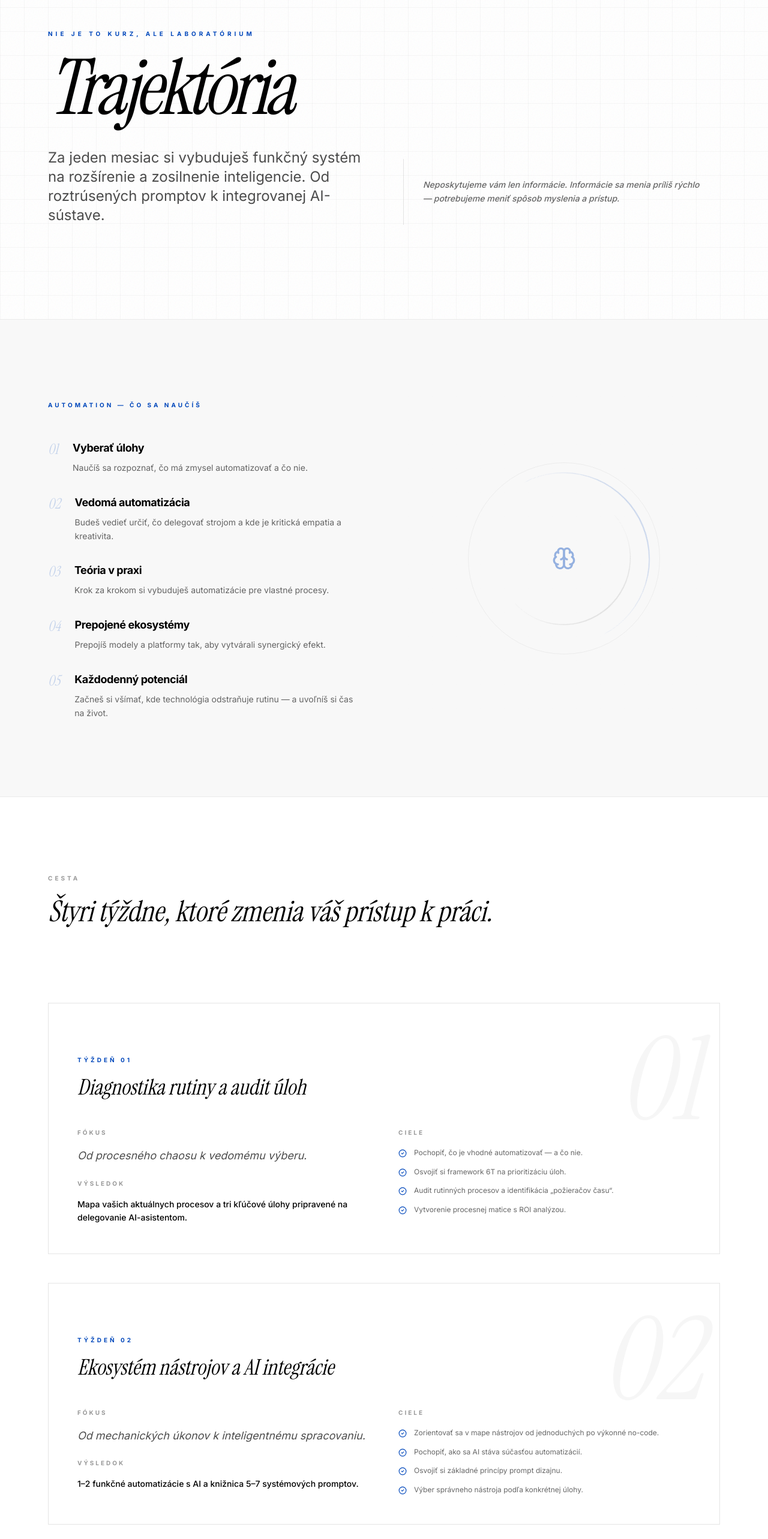
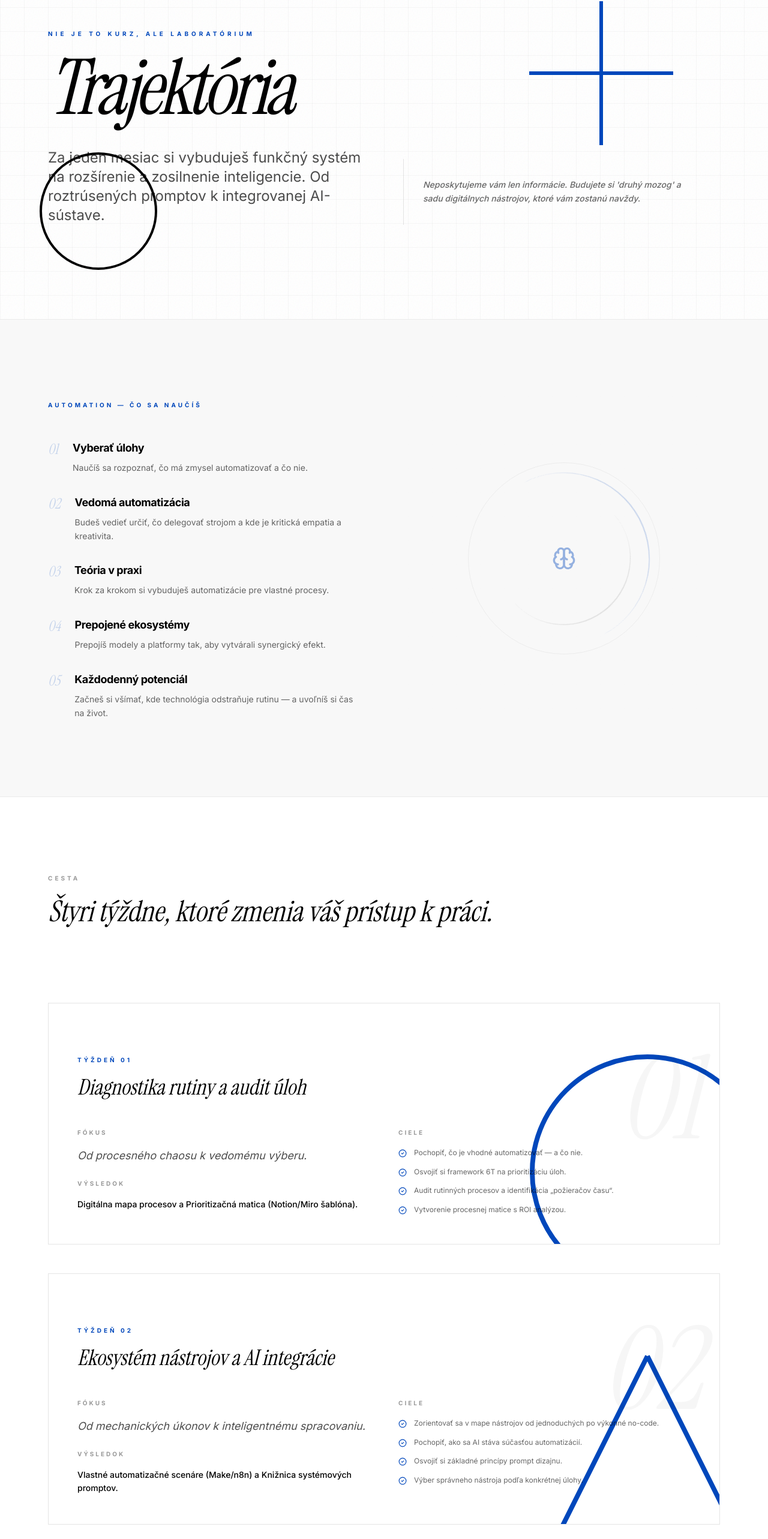
Before and after one commit to princeofwellness/researchlab, a Next.js app: page /journey in a window 1280 px wide. Shown: the part 172-2738 px from the top of the page at 60% size. Built offline with nearby package versions, Linux system fonts and the light colour scheme.

Commit message:
Add geometric visuals and emphasize digital toolkit in Journey

```diff
--- a/src/app/journey/page.tsx
+++ b/src/app/journey/page.tsx
@@ -20,6 +20,7 @@ import {
 import Link from "next/link"
 import { TopNav } from "@/components/navigation/top-nav"
 import { cn } from "@/lib/utils"
+import { GeoCircle, GeoTriangle, GeoSquare, GeoHexagon, GeoCross } from "@/components/visuals/geometric-shapes"
 
 // --- Components ---
 
@@ -51,7 +52,17 @@ function Section({ children, className, id }: { children: React.ReactNode, class
     )
 }
 
-function WeekCard({ number, title, focus, result, details, lang }: any) {
+function WeekCard({ number, title, focus, result, details, lang, index }: any) {
+    const renderShape = (idx: number) => {
+        switch (idx) {
+            case 0: return <GeoCircle className="text-[#0047BB] opacity-[0.03] group-hover:opacity-[0.08] transition-opacity" size={400} />
+            case 1: return <GeoTriangle className="text-[#0047BB] opacity-[0.03] group-hover:opacity-[0.08] transition-opacity" size={400} />
+            case 2: return <GeoSquare className="text-[#0047BB] opacity-[0.03] group-hover:opacity-[0.08] transition-opacity" size={400} />
+            case 3: return <GeoHexagon className="text-[#0047BB] opacity-[0.03] group-hover:opacity-[0.08] transition-opacity" size={400} />
+            default: return <GeoCircle className="text-[#0047BB] opacity-[0.03] group-hover:opacity-[0.08] transition-opacity" size={400} />
+        }
+    }
+
     return (
         <motion.div
             initial={{ opacity: 0, y: 30 }}
@@ -59,6 +70,11 @@ function WeekCard({ number, title, focus, result, details, lang }: any) {
             viewport={{ once: true }}
             className="border border-black/10 p-8 md:p-12 space-y-8 bg-white/50 backdrop-blur-sm relative overflow-hidden group hover:border-[#0047BB]/30 transition-colors"
         >
+            {/* Geometric Shape Background */}
+            <div className="absolute -right-20 -bottom-20 pointer-events-none">
+                {renderShape(index)}
+            </div>
+
             <div className="absolute top-0 right-0 p-8 opacity-[0.03] group-hover:opacity-[0.05] transition-opacity">
                 <span className="text-[15vw] font-serif-instrument italic leading-none">{number}</span>
             </div>
@@ -116,7 +132,7 @@ const content = {
             title: "Trajektória",
             subtitle: "NIE JE TO KURZ, ALE LABORATÓRIUM",
             description: "Za jeden mesiac si vybuduješ funkčný systém na rozšírenie a zosilnenie inteligencie. Od roztrúsených promptov k integrovanej AI-sústave.",
-            philosophy: "Neposkytujeme vám len informácie. Informácie sa menia príliš rýchlo — potrebujeme meniť spôsob myslenia a prístup."
+            philosophy: "Neposkytujeme vám len informácie. Budujete si 'druhý mozog' a sadu digitálnych nástrojov, ktoré vám zostanú navždy."
         },
         automation: {
             title: "Automation — čo sa naučíš",
@@ -133,7 +149,7 @@ const content = {
                 number: "01",
                 title: "Diagnostika rutiny a audit úloh",
                 focus: "Od procesného chaosu k vedomému výberu.",
-                result: "Mapa vašich aktuálnych procesov a tri kľúčové úlohy pripravené na delegovanie AI-asistentom.",
+                result: "Digitálna mapa procesov a Prioritizačná matica (Notion/Miro šablóna).",
                 details: [
                     "Pochopiť, čo je vhodné automatizovať — a čo nie.",
                     "Osvojiť si framework 6T na prioritizáciu úloh.",
@@ -152,7 +168,7 @@ const content = {
                 number: "02",
                 title: "Ekosystém nástrojov a AI integrácie",
                 focus: "Od mechanických úkonov k inteligentnému spracovaniu.",
-                result: "1–2 funkčné automatizácie s AI a knižnica 5–7 systémových promptov.",
+                result: "Vlastné automatizačné scenáre (Make/n8n) a Knižnica systémových promptov.",
                 details: [
                     "Zorientovať sa v mape nástrojov od jednoduchých po výkonné no-code.",
                     "Pochopiť, ako sa AI stáva súčasťou automatizácií.",
@@ -171,7 +187,7 @@ const content = {
                 number: "03",
                 title: "Agenti, MCP a orchestrácia",
                 focus: "Od jednotlivých scenárov k orchestrácii procesov.",
-                result: "Funkčná viacstupňová automatizácia s AI agentmi, ktorá rieši komplexnú úlohu.",
+                result: "Nasadený multi-agentný systém s MCP integráciou (Claude Desktop).",
                 details: [
                     "Navrhovať komplexné viacstupňové scenáre.",
                     "Osvojiť si prácu s API, webhookmi a JSON.",
@@ -190,7 +206,7 @@ const content = {
                 number: "04",
                 title: "Ekosystémy a škálovanie",
                 focus: "Od automatizácií k ucelenej AI ekosystéme.",
-                result: "Mapa vašej osobnej AI ekosystémy, finálny projekt a plán rozvoja na 3 mesiace.",
+                result: "Osobný AI Operačný Systém (Dashboard) a produkčná roadmapa.",
                 details: [
                     "Myslieť v kategóriách ekosystémov a multiagentných systémov.",
                     "Pochopiť princípy škálovania a údržby.",
@@ -222,24 +238,24 @@ const content = {
             ]
         },
         examples: [
-            { t: "AI Coaching", d: "Personalizovaný AI kouč s hlasovým rozhraním.", tools: "Claude · Vapi · Obsidian" },
-            { t: "AI Vision", d: "Automatické triedenie a tagovanie vizuálneho obsahu.", tools: "GPT Vision · Claude" },
-            { t: "AI Summary", d: "Transkripcia stretnutí s action items do CRM.", tools: "Zoom · Gemini · Whisper" },
-            { t: "AI Learning", d: "Jazykový partner s adaptívnou náročnosťou.", tools: "GPT-4 · ElevenLabs" },
-            { t: "AI Knowledge", d: "RAG systém pre sémantické vyhľadávanie v poznámkach.", tools: "Obsidian · Claude API" },
-            { t: "AI Automation", d: "Email triage a automatická správa dokumentov.", tools: "n8n · Make · Claude" }
+            { t: "The Second Brain (Vault)", d: "Pred-konfigurovaný systém na správu znalostí (PARA metóda) s integrovanými AI agentmi.", tools: "Obsidian · Claude" },
+            { t: "Automation Blueprints", d: "Knižnica hotových scenárov pre Make/n8n (fakturácia, triedenie emailov, research).", tools: "JSON · Make · n8n" },
+            { t: "The Prompt Library", d: "Databáza testovaných systémových promptov pre GPT-4 a Claude 3.5.", tools: "Notion · Text" },
+            { t: "Local Agent Configs", d: "Konfiguračné súbory pre prepojenie Claude Desktop s vašimi súbormi a databázami.", tools: "MCP · JSON · SQLite" },
+            { t: "Decision Matrix", d: "Digitálne nástroje na audit procesov a strategické rozhodovanie.", tools: "Miro · Excel" },
+            { t: "Voice Interface", d: "Nastavenie pre hlasovú interakciu s vašou znalostnou bázou na cestách.", tools: "Vapi · Whisper" }
         ],
         learningGoals: {
-            title: "Čo sa v laboratóriu naučíte?",
+            title: "Čo si odnesiete (Digital Toolkit)",
             items: [
-                "Budovať znalostnú bázu v Obsidiane na mieru úlohám",
-                "Integrovať AI (GPT, Claude, Groq) do systému práce",
-                "Navrhovať personifikovaných AI asistentov",
-                "Vizualizovať graf znalostí pre nové insighty",
-                "Využívať AI na tvorbu obsahu priamo z databázy",
-                "Nastavovať procesy zberu a integrácie informácií",
-                "Organizovať spoluprácu v tímoch cez Obsidian",
-                "Prepojiť Obsidian s vývojovými nástrojmi cez MCP"
+                "Vlastnú znalostnú bázu v Obsidiane",
+                "Funkčné API integrácie (GPT, Claude, Groq)",
+                "Osobných AI asistentov na mieru",
+                "Vizuálny graf vašich znalostí",
+                "Automatizované publikačné pipeline-y",
+                "Systém na zber a triedenie informácií",
+                "Nástroje na tímovú kolaboráciu",
+                "Prepojenie lokálnych dát s LLM (RAG)"
             ]
         }
     },
@@ -248,7 +264,7 @@ const content = {
             title: "Trajectory",
             subtitle: "NOT A COURSE, BUT A LABORATORY",
             description: "In one month, you will build a functional system to expand and amplify intelligence. From scattered prompts to an integrated AI system.",
-            philosophy: "We don't just provide information. Information changes too fast — we need to change the way of thinking and approach."
+            philosophy: "We don't just provide information. You are building a 'second brain' and a suite of digital tools that you keep forever."
         },
         automation: {
             title: "Automation — what you'll learn",
@@ -265,7 +281,7 @@ const content = {
                 number: "01",
                 title: "Routine Diagnosis & Task Audit",
                 focus: "From process chaos to conscious choice.",
-                result: "A map of your current processes and three key tasks ready for delegation to AI assistants.",
+                result: "Digital Process Map & Priority Matrix (Notion/Miro Template).",
                 details: [
                     "Understand what is suitable for automation — and what is not.",
                     "Master the 6T framework for task prioritization.",
@@ -284,7 +300,7 @@ const content = {
                 number: "02",
                 title: "Tool Ecosystem & AI Integration",
                 focus: "From mechanical actions to intelligent processing.",
-                result: "1–2 functional AI automations and a library of 5–7 systematic prompts.",
+                result: "Custom Automation Scenarios (Make/n8n) & System Prompt Library.",
                 details: [
                     "Navigate the tool map from simple to powerful no-code solutions.",
                     "Understand how AI becomes part of automations.",
@@ -303,7 +319,7 @@ const content = {
                 number: "03",
                 title: "Agents, MCP & Orchestration",
                 focus: "From individual scenarios to process orchestration.",
-                result: "Functional multi-stage automation with AI agents solving a complex task.",
+                result: "Deployed Multi-Agent System with MCP Integration (Claude Desktop).",
                 details: [
                     "Design complex multi-stage scenarios.",
                     "Master working with APIs, webhooks, and JSON.",
@@ -322,7 +338,7 @@ const content = {
                 number: "04",
                 title: "Ecosystems & Scaling",
                 focus: "From automations to a complete AI ecosystem.",
-                result: "Map of your personal AI ecosystem, final project, and a 3-month growth plan.",
+                result: "Personal AI Operating System (Dashboard) & Production Roadmap.",
                 details: [
                     "Think in terms of ecosystems and multi-agent systems.",
                     "Understand principles of scaling and maintenance.",
@@ -354,24 +370,24 @@ const content = {
             ]
         },
         examples: [
-            { t: "AI Coaching", d: "Personalized AI coach with voice interface.", tools: "Claude · Vapi · Obsidian" },
-            { t: "AI Vision", d: "Automatic sorting and tagging of visual content.", tools: "GPT Vision · Claude" },
-            { t: "AI Summary", d: "Meeting transcription with action items to CRM.", tools: "Zoom · Gemini · Whisper" },
-            { t: "AI Learning", d: "Language partner with adaptive difficulty.", tools: "GPT-4 · ElevenLabs" },
-            { t: "AI Knowledge", d: "RAG system for semantic search in notes.", tools: "Obsidian · Claude API" },
-            { t: "AI Automation", d: "Email triage and automatic document management.", tools: "n8n · Make · Claude" }
+            { t: "The Second Brain (Vault)", d: "Pre-configured knowledge management system (PARA method) with integrated AI agents.", tools: "Obsidian · Claude" },
+            { t: "Automation Blueprints", d: "Library of ready-to-use scenarios for Make/n8n (invoicing, email triage, research).", tools: "JSON · Make · n8n" },
+            { t: "The Prompt Library", d: "Database of tested system prompts for GPT-4 and Claude 3.5.", tools: "Notion · Text" },
+            { t: "Local Agent Configs", d: "Configuration files for connecting Claude Desktop with your local files and DBs.", tools: "MCP · JSON · SQLite" },
+            { t: "Decision Matrix", d: "Digital tools for process auditing and strategic decision making.", tools: "Miro · Excel" },
+            { t: "Voice Interface", d: "Setup for voice interaction with your knowledge base on the go.", tools: "Vapi · Whisper" }
         ],
         learningGoals: {
-            title: "What will you learn in the lab?",
+            title: "What you take home (Digital Toolkit)",
             items: [
-                "Build a knowledge base in Obsidian tailored to tasks",
-                "Integrate AI (GPT, Claude, Groq) into your workflow",
-                "Design personalized AI assistants",
-                "Visualize knowledge graph for new insights",
-                "Use AI for content creation directly from the database",
-                "Set up data collection and integration processes",
-                "Organize team collaboration through Obsidian",
-                "Connect Obsidian with dev tools via MCP"
+                "Your own Obsidian knowledge base",
+                "Functional API integrations (GPT, Claude, Groq)",
+                "Personalized AI assistants",
+                "Visual graph of your knowledge",
+                "Automated publishing pipelines",
+                "Information collection & sorting system",
+                "Team collaboration tools",
+                "Local data connection with LLMs (RAG)"
             ]
         }
     }
@@ -397,6 +413,14 @@ export default function JourneyPage() {
             {/* Hero Section */}
             <Section className="min-h-[80vh] flex flex-col justify-center blueprint-grid relative">
                 <div className="absolute inset-0 noise-bg opacity-10 pointer-events-none" />
+
+                {/* Floating Geometric Shapes */}
+                <div className="absolute top-20 right-[10%] pointer-events-none">
+                    <GeoCross size={300} className="text-[#0047BB] opacity-10" delay={0.5} />
+                </div>
+                <div className="absolute bottom-20 left-[5%] pointer-events-none">
+                    <GeoCircle size={200} className="text-black opacity-5" delay={0.8} />
+                </div>
 
                 <div className="relative z-10 space-y-12">
                     <motion.div
@@ -484,7 +508,7 @@ export default function JourneyPage() {
 
                     <div className="space-y-12">
                         {content[lang].weeks.map((week: any, i: number) => (
-                            <WeekCard key={i} {...week} lang={lang} />
+                            <WeekCard key={i} {...week} lang={lang} index={i} />
                         ))}
                     </div>
                 </div>
--- /dev/null
+++ b/src/components/visuals/geometric-shapes.tsx
@@ -0,0 +1,146 @@
+"use client"
+
+import { motion } from "framer-motion"
+import { cn } from "@/lib/utils"
+
+interface ShapeProps {
+    className?: string
+    size?: number
+    color?: string
+    delay?: number
+}
+
+export function GeoCircle({ className, size = 100, color = "currentColor", delay = 0 }: ShapeProps) {
+    return (
+        <motion.svg
+            width={size}
+            height={size}
+            viewBox="0 0 100 100"
+            fill="none"
+            className={cn("opacity-20", className)}
+            initial={{ opacity: 0, scale: 0.8 }}
+            whileInView={{ opacity: 1, scale: 1 }}
+            viewport={{ once: true }}
+            transition={{ duration: 1, delay }}
+        >
+            <motion.circle
+                cx="50"
+                cy="50"
+                r="48"
+                stroke={color}
+                strokeWidth="2"
+                initial={{ pathLength: 0, rotate: -90 }}
+                whileInView={{ pathLength: 1, rotate: 0 }}
+                viewport={{ once: true }}
+                transition={{ duration: 1.5, delay, ease: "easeInOut" }}
+            />
+        </motion.svg>
+    )
+}
+
+export function GeoTriangle({ className, size = 100, color = "currentColor", delay = 0 }: ShapeProps) {
+    return (
+        <motion.svg
+            width={size}
+            height={size}
+            viewBox="0 0 100 100"
+            fill="none"
+            className={cn("opacity-20", className)}
+            initial={{ opacity: 0, rotate: -15 }}
+            whileInView={{ opacity: 1, rotate: 0 }}
+            viewport={{ once: true }}
+            transition={{ duration: 1, delay }}
+        >
+            <motion.path
+                d="M50 10 L90 90 L10 90 Z"
+                stroke={color}
+                strokeWidth="2"
+                initial={{ pathLength: 0 }}
+                whileInView={{ pathLength: 1 }}
+                viewport={{ once: true }}
+                transition={{ duration: 1.5, delay, ease: "easeInOut" }}
+            />
+        </motion.svg>
+    )
+}
+
+export function GeoSquare({ className, size = 100, color = "currentColor", delay = 0 }: ShapeProps) {
+    return (
+        <motion.svg
+            width={size}
+            height={size}
+            viewBox="0 0 100 100"
+            fill="none"
+            className={cn("opacity-20", className)}
+            initial={{ opacity: 0, rotate: 45 }}
+            whileInView={{ opacity: 1, rotate: 0 }}
+            viewport={{ once: true }}
+            transition={{ duration: 1, delay }}
+        >
+            <motion.rect
+                x="10"
+                y="10"
+                width="80"
+                height="80"
+                stroke={color}
+                strokeWidth="2"
+                initial={{ pathLength: 0 }}
+                whileInView={{ pathLength: 1 }}
+                viewport={{ once: true }}
+                transition={{ duration: 1.5, delay, ease: "easeInOut" }}
+            />
+        </motion.svg>
+    )
+}
+
+export function GeoHexagon({ className, size = 100, color = "currentColor", delay = 0 }: ShapeProps) {
+    return (
+        <motion.svg
+            width={size}
+            height={size}
+            viewBox="0 0 100 100"
+            fill="none"
+            className={cn("opacity-20", className)}
+            initial={{ opacity: 0, scale: 0.8 }}
+            whileInView={{ opacity: 1, scale: 1 }}
+            viewport={{ once: true }}
+            transition={{ duration: 1, delay }}
+        >
+            <motion.path
+                d="M50 10 L85 30 L85 70 L50 90 L15 70 L15 30 Z"
+                stroke={color}
+                strokeWidth="2"
+                initial={{ pathLength: 0 }}
+                whileInView={{ pathLength: 1 }}
+                viewport={{ once: true }}
+                transition={{ duration: 1.5, delay, ease: "easeInOut" }}
+            />
+        </motion.svg>
+    )
+}
+
+export function GeoCross({ className, size = 100, color = "currentColor", delay = 0 }: ShapeProps) {
+    return (
+        <motion.svg
+            width={size}
+            height={size}
+            viewBox="0 0 100 100"
+            fill="none"
+            className={cn("opacity-20", className)}
+            initial={{ opacity: 0, rotate: -45 }}
+            whileInView={{ opacity: 1, rotate: 0 }}
+            viewport={{ once: true }}
+            transition={{ duration: 1, delay }}
+        >
+            <motion.path
+                d="M50 10 L50 90 M10 50 L90 50"
+                stroke={color}
+                strokeWidth="2"
+                initial={{ pathLength: 0 }}
+                whileInView={{ pathLength: 1 }}
+                viewport={{ once: true }}
+                transition={{ duration: 1.5, delay, ease: "easeInOut" }}
+            />
+        </motion.svg>
+    )
+}
```
